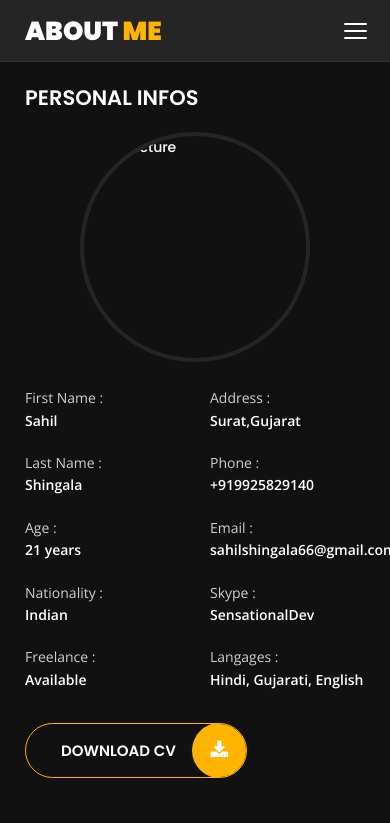
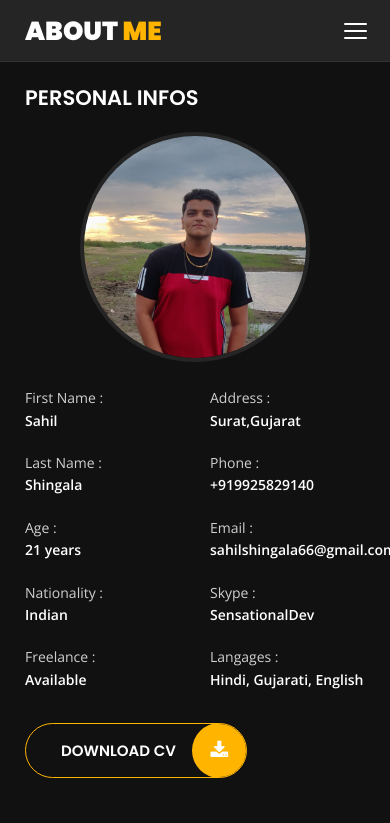
Before and after one commit to sahilshingala00/Personal-Portfolio-S2, a plain HTML site: page about.html in a window 390 px wide. Shown: the top 823 px of the page. Drawn offline with nearby package versions, Linux system fonts and the light colour scheme.

Commit message:
Update about.html

```diff
--- a/about.html
+++ b/about.html
@@ -88,7 +88,6 @@
                     <li class="active"><a href="about.html"><i class="fa fa-user"></i><span>About</span></a></li>
                     <li><a href="portfolio.html"><i class="fa fa-folder-open"></i><span>Portfolio</span></a></li>
                     <li><a href="contact.html"><i class="fa fa-envelope-open"></i><span>Contact</span></a></li>
-                    <li><a href="blog.html"><i class="fa fa-comments"></i><span>Blog</span></a></li>
                 </ul>
             </div>
         </nav>
@@ -112,7 +111,7 @@
                             <h3 class="text-uppercase custom-title mb-0 ft-wt-600">personal infos</h3>
                         </div>
                         <div class="col-12 d-block d-sm-none">
-                            <img src="img/img-mobile.jpg" class="img-fluid main-img-mobile" alt="my picture" />
+                            <img src="img/SahilS.jpg" class="img-fluid main-img-mobile" alt="my picture" />
                         </div>
                         <div class="col-6">
                             <ul class="about-list list-unstyled open-sans-font">
```
